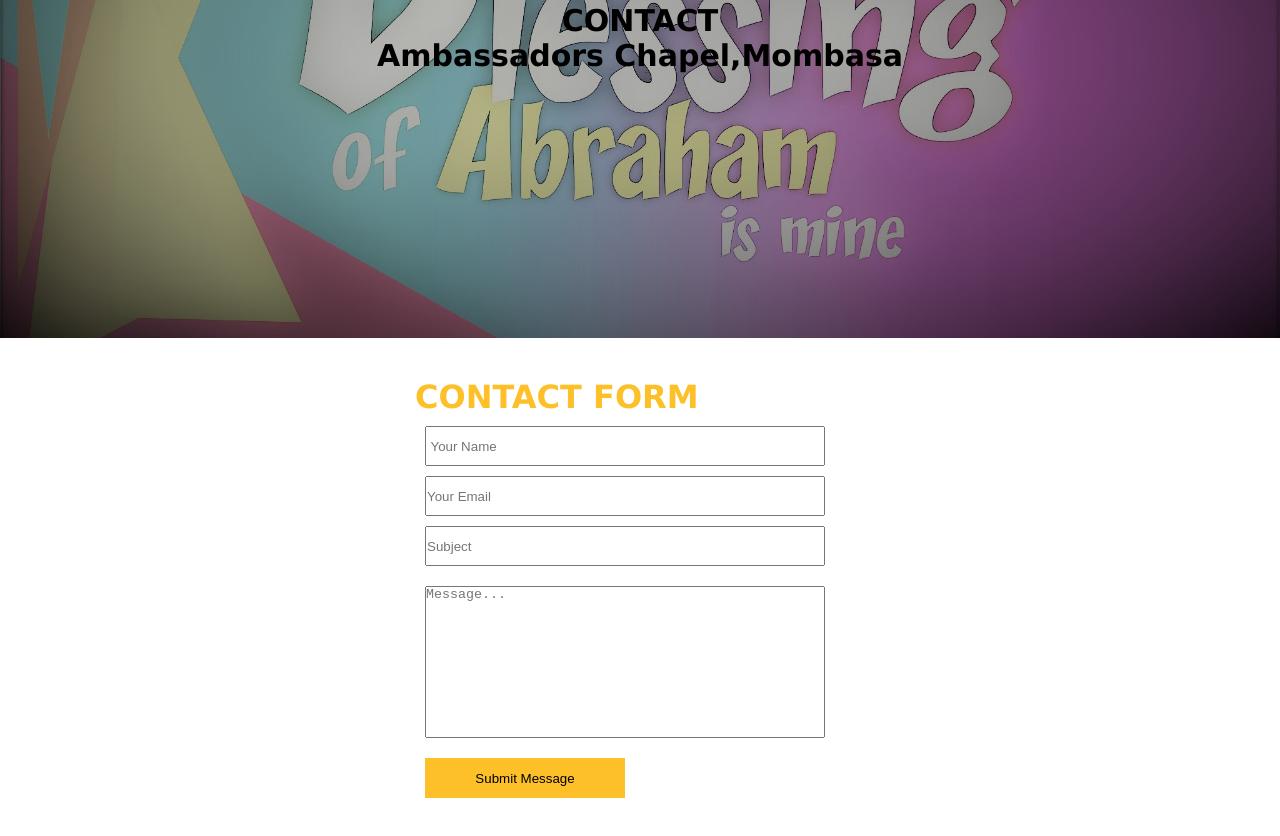
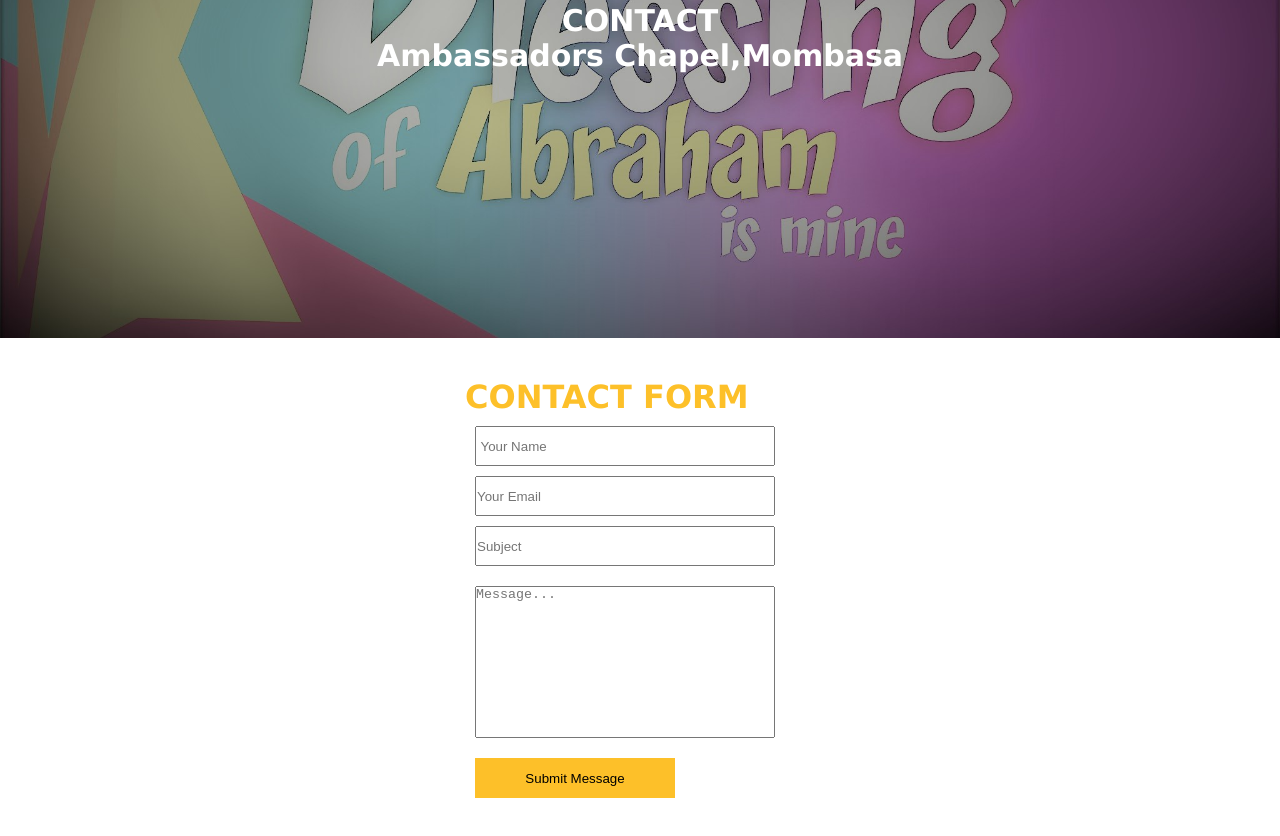
Before and after one commit to Bornmajor/Church, a plain HTML site: page contact.html in a window 1280 px wide. Shown: the part 310-1146 px from the top of the page. Drawn offline with Linux system fonts and the light colour scheme.

Commit message:
Add files via upload

```diff
--- a/contact.css
+++ b/contact.css
@@ -14,7 +14,7 @@
 }
 form {
     margin:auto;
-    width:450px;
+    width:350px;
 
 
 }
@@ -22,16 +22,17 @@
     text-align:center;
     font-size: 30px;
     font-weight:bold;
+    color:white;
 }
 input[type=text],input[type=email] {
-    width:400px;
+    width:300px;
     height:40px;
     margin:10px;
     display: block;
 
 }
 textarea{
-    width: 400px;
+    width: 300px;
     margin:10px;
     resize: none;
 }
--- a/membership.css
+++ b/membership.css
@@ -23,11 +23,11 @@
 }
 form {
     margin:auto;
-    width:400px;
+    width:350px;
 
 }
 input[type=text],input[type=email] {
-    width:400px;
+    width:300px;
     height:40px;
     margin:10px;
     display: block;
--- a/testimony.css
+++ b/testimony.css
@@ -22,11 +22,11 @@
 }
 form {
     margin:auto;
-    width:400px;
+    width:350px;
 
 }
 input[type=text],input[type=email] {
-    width:400px;
+    width:300px;
     height:40px;
     margin:10px;
     display: block;
@@ -39,7 +39,7 @@
     background-color: #fdc029;
     border:none;
 }textarea{
-    width: 400px;
+    width: 300px;
     margin:10px;
     resize: none;
 }
```
